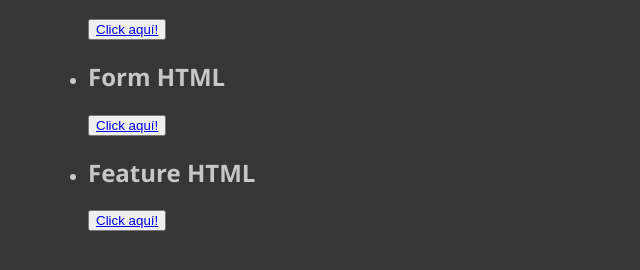
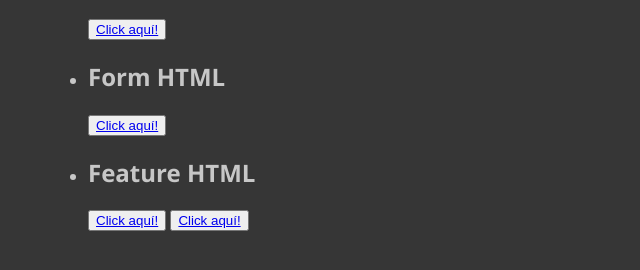
Before and after one commit to Angeles21/Hackaton_Rep_03, a plain HTML site: page index.html in a window 1280 px wide. Shown: the part 122-392 px from the top of the page, without its empty margins (0-640 px from the left). Drawn offline with Linux system fonts and the light colour scheme.

Commit message:
modified

```diff
--- a/index.html
+++ b/index.html
@@ -30,6 +30,7 @@
         <li>
             <h2> Feature HTML  </h2>
             <button class="button"><a href="/figma.html"> Click aquí!</a></button>
+            <button class="button"><a href="/figma.html"> Click aquí!</a></button>
         </li>
     </ul>
 </body>
```
